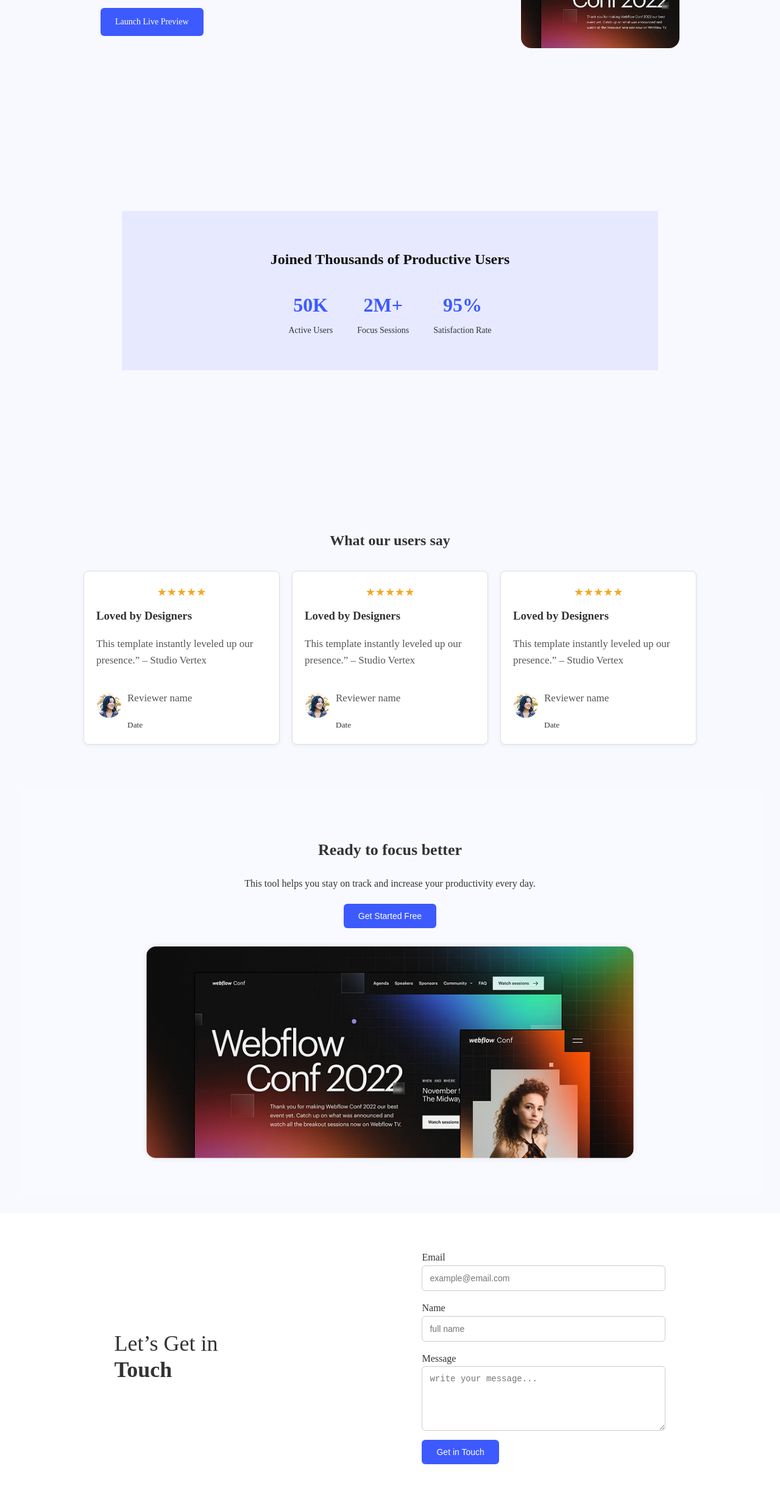
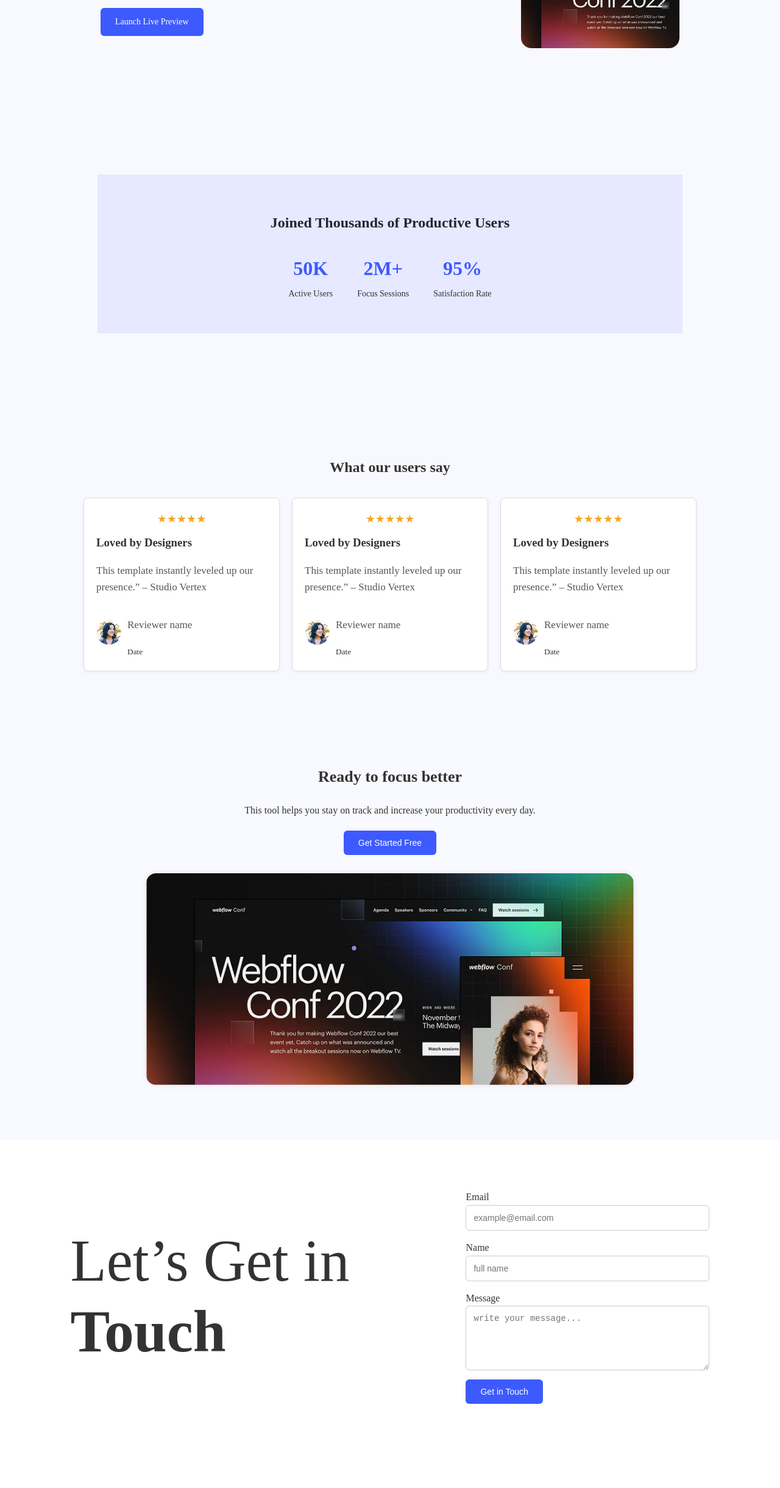
Before and after one commit to raskirayhan/webflow-agency, a plain HTML site: page index.html in a window 1280 px wide. Shown: the part 692-3132 px from the top of the page at 61% size. Drawn offline with Linux system fonts and the light colour scheme.

Commit message:
added more css

```diff
--- a/webflow.css
+++ b/webflow.css
@@ -88,14 +88,14 @@ a {
 .three{
   background-color: #e6e9ff;
   text-align: center;
-  margin: 200px;
+  margin:140px 160px;
   padding: 40px 20px;
 }
 
 .three h2 {
   margin-bottom: 30px;
   font-size: 24px;
-  color: #111;
+  color:#252432;
 }
 
 .three-numbers {
@@ -222,8 +222,9 @@ a {
 }
 
 .contact-left h2 {
-  font-size: 36px;
+  font-size: 97px;
   line-height: 1.2;
+  font-weight: 800;
 }
 
 .contact-left span {
```
